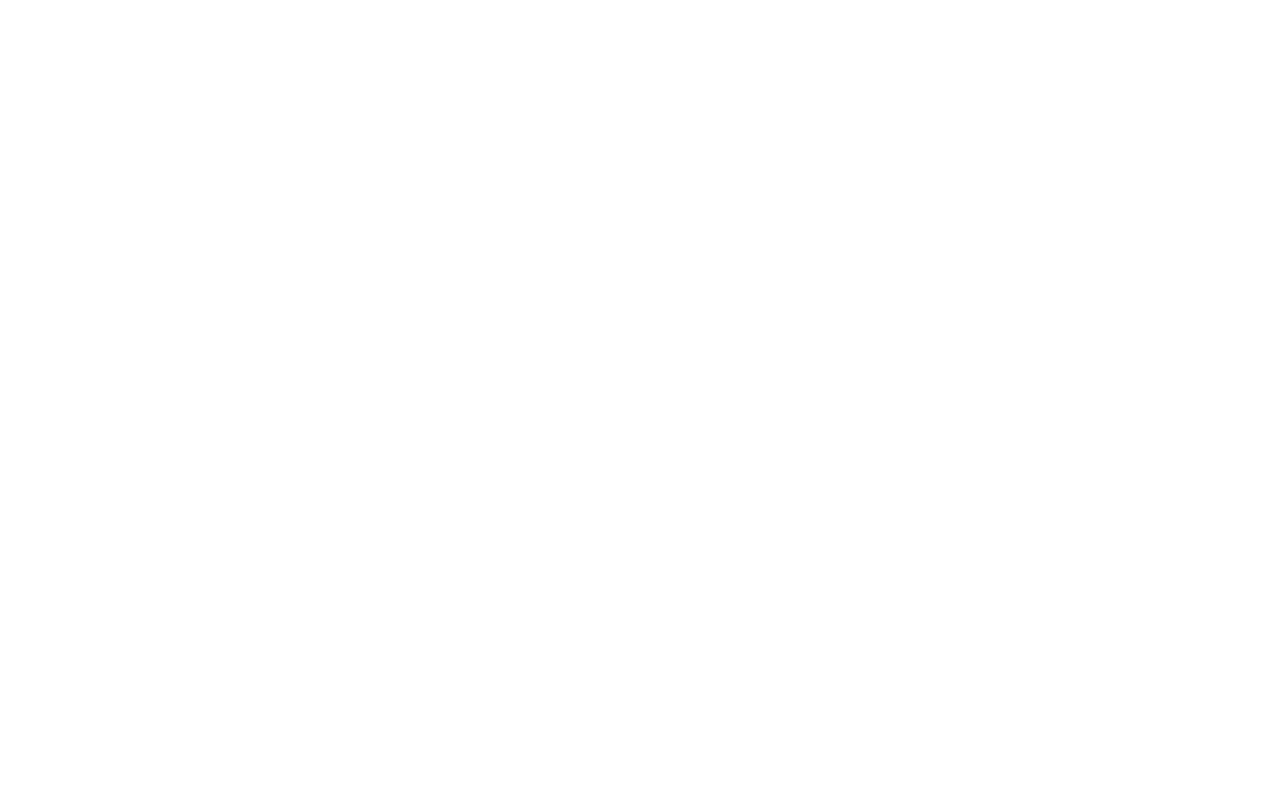
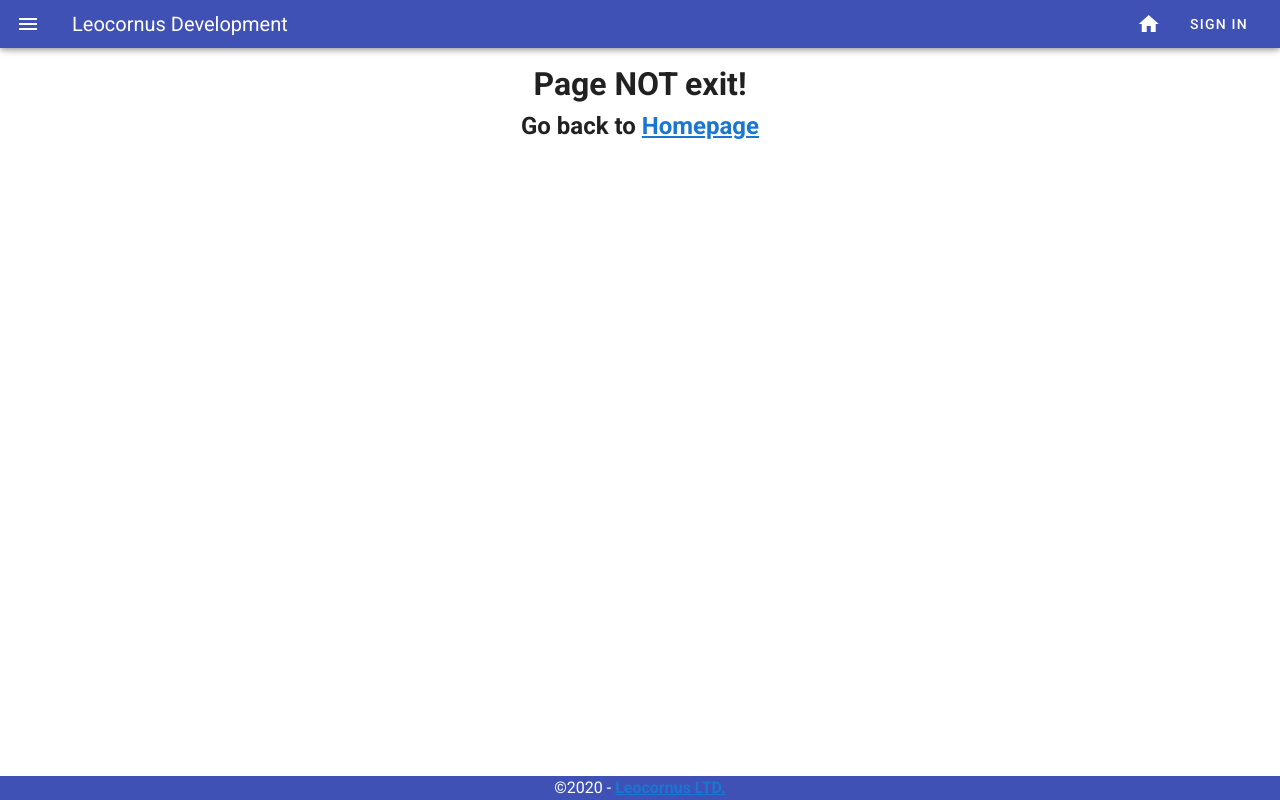
Before and after one commit to leocornus/nuxt-repo, a Nuxt app: page /404 in a window 1280 px wide. Before the commit this address had no page. Built offline with nearby package versions, Linux system fonts and the light colour scheme; no server answers.

Commit message:
add a simple 404 page.

```diff
--- /dev/null
+++ b/pages/404.vue
@@ -0,0 +1,24 @@
+<template lang="pug">
+v-container(grid-list-md text-center)
+  h1 Page NOT exit!
+  h2 Go back to
+    n-link(to="/") Homepage
+</template>
+
+<script>
+
+import Profile from '@/libs/profile';
+
+export default {
+
+    layout: 'vuetify',
+
+    name: "homepage",
+
+    // turn off authtication.
+    auth: false,
+}
+</script>
+
+<style lang="sass">
+</style>
```
